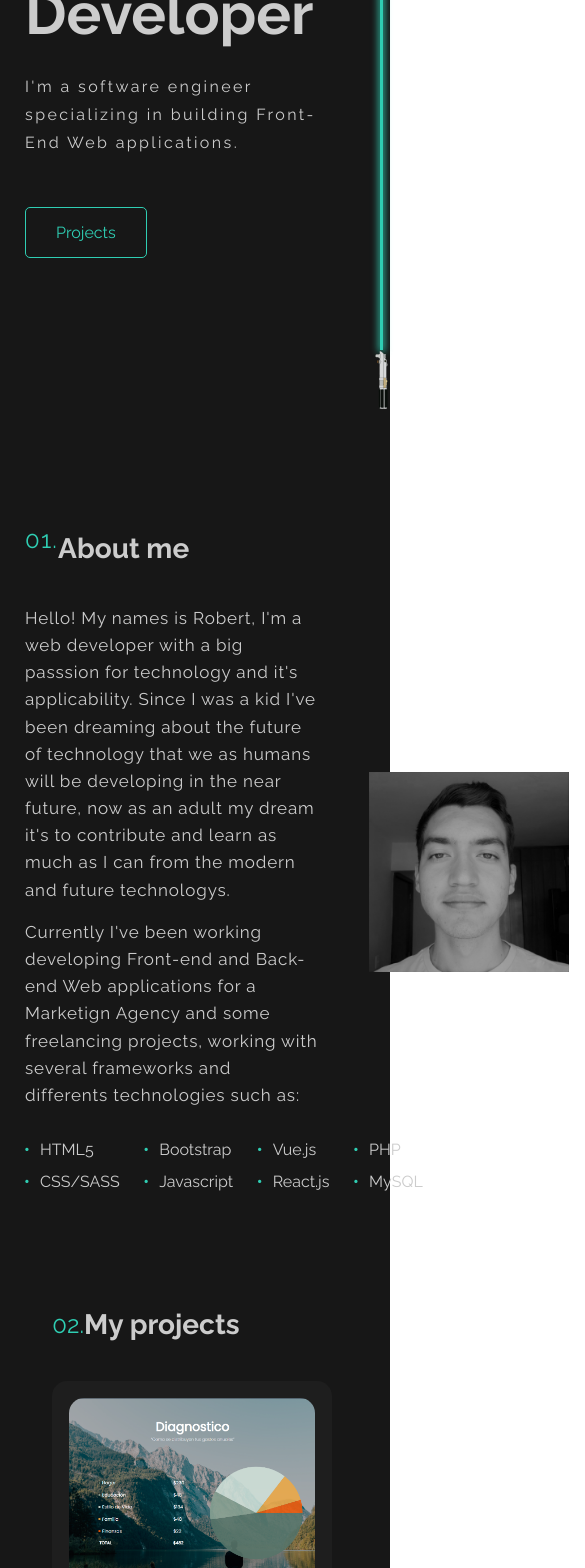
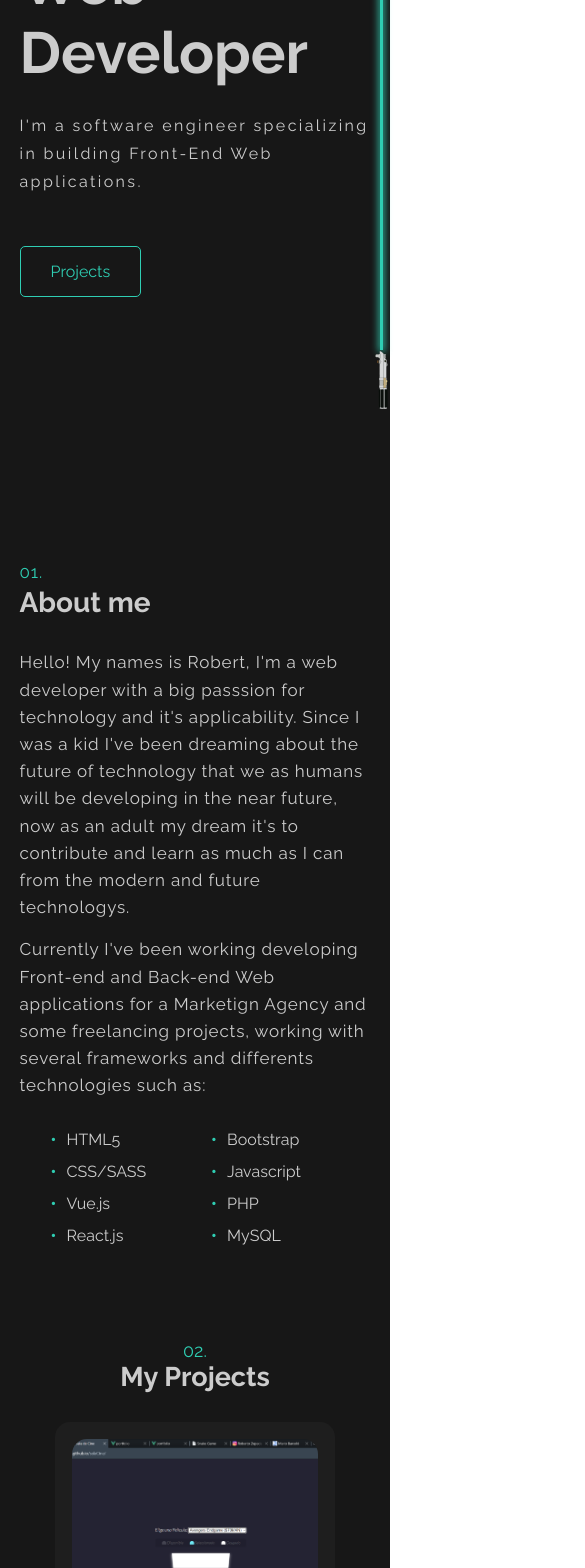
Before and after one commit to robertozh29/Portfolio, a Vue app: page / in a window 390 px wide. Shown: the part 432-2000 px from the top of the page, 585 px wide, since content can reach past the window. Built offline with nearby package versions, Linux system fonts and the light colour scheme.

Commit message:
responsive design

```diff
--- a/src/App.vue
+++ b/src/App.vue
@@ -1,60 +1,54 @@
 <template>
-  <Navbar />
-  <div class="content">
-    <Header />
-    <About />
-    <div class="projects" id="projects">
-      <span><p>02.</p><h2>My projects</h2></span>
-      <Project
-        :name="'Perfilador'"
-        :link="'http://perfilador.telescopiomx.com'"
-        :tech="['vue', 'php']"
-      />
-      <Project
-        :name="'Snake_Game'"
-        :link="'https://robertozh29.github.io/snakegame/V2'"
-        :tech="['html','css', 'js']"
-      />
-      <Project
-        :name="'Movie_Theater'"
-        :link="'https://robertozh29.github.io/salaCine/'"
-        :tech="['html','css', 'js']"
-      />
+  <div class="app">
+
+    <!--Layout-->
+    <Navbar />
+    <Social />
+    <Lightsaber />
+    <!--End Layout-->
+    <div class="content">
+      <Header />
+      <About />
+      <Projects />
+      <Contact />
     </div>
 
-    <Contact />
-
   </div>
-  <Social />
-  <Lightsaber />
 </template>
 
 <script>
+// Layout
 import Navbar from './components/Navbar.vue'
+import Social from './components/Social.vue'
+import Lightsaber from './components/Lightsaber.vue'
+
+// Content
 import Header from './components/Header.vue'
 import About from './components/About.vue'
-import Project from './components/Project.vue'
-import Lightsaber from './components/Lightsaber.vue'
-import Social from './components/Social.vue'
+import Projects from './components/Projects.vue'
 import Contact from './components/Contact.vue'
+//
+
+
 
 export default {
   name: 'App',
   components: {
     Navbar,
+    Lightsaber,
+    Social,
     Header,
     About,
-    Lightsaber,
-    Social,
-    Project,
+    Projects,
     Contact
   }
 }
 </script>
 
 <style>
-#app {
-  /*font-family: monospace;*/
+.app{
+  width: 100vw;
+  min-height: 100vh;
   font-family: 'Raleway';
   -webkit-font-smoothing: antialiased;
   color: #cccccc;
@@ -69,46 +63,26 @@ export default {
 }
 
 .content{
-  padding: 10vh 20vh;
+  padding: 0 30vh;
   display: flex;
   flex-direction: column;
   flex-wrap: wrap;
-  align-content: flex-start;
 }
 
 .header{
-  min-height: 100vh;
+  min-height: 110vh;
 }
 
 .about{
   min-height: 100vh;
-  margin: 0 7vw;
 }
 
 .projects{
   min-height: 100vh;
-  display: flex;
-  flex-wrap: wrap;
-  justify-content: space-between;
-  align-content: center;
-  margin: 0 7vw;
 }
 
-.projects span{
-    display: flex;
-    align-items: center;
-    justify-content: flex-start;
-    margin-bottom: 40px;
-    width: 100%;
-}
-
-.projects span h2{
-    font-size: 28px;
-}
-
-.projects span p{
-    color: #2fceb3;
-    font-size: 24px;
+.contact{
+  min-height: 100vh;
 }
 
 .social{
@@ -124,21 +98,16 @@ export default {
 }
 
 @media screen and (max-width: 800px){
+    .app{
+      width: 100%;
+    }
     .social{
       display: none;
     }
     .content{
-      padding: 25px;
-      padding-right: 50px;
+      padding: 0 5%;
     }
-    .content .about{
-      height: max-content;
-    }
-    .content .projects{
-      height: max-content;
-      justify-content: initial;
-      align-items: initial;
-    }
+
     .lightsaber{
     bottom: 2.5px;
     right: -5px;
--- a/src/components/About.vue
+++ b/src/components/About.vue
@@ -1,9 +1,10 @@
 <template>
     <div class="about" id="about">
 
+        <span class="subtitle"><p>01.</p><h2>About me</h2></span>
 
         <div class="about-me">
-                <span><p>01.</p><h2>About me</h2></span>
+
             <p>Hello! My names is Robert, I'm a web developer  with a big passsion
                 for technology and it's applicability. Since I was a kid I've been dreaming
                 about the future of technology that we as humans will be developing in the near future,
@@ -37,43 +38,44 @@
         <img src="../assets/yo.jpg" alt="">
 
     </div>
-
 </template>
 
 <style scoped>
 .about{
-    height: 90vh;
     display: flex;
     justify-content: center;
     align-items: center;
-    padding: 10vh 0;
+    align-content: center;
+    flex-wrap: wrap;
+    width: 100%;
+    height: 100%;
+}
+
+.subtitle{
+    width: 100%;
+    margin-bottom: 30px;
+    font-size: 18px;
+}
+
+.about-me{
+    width: 70%;
 }
 
 .about img{
-    width: 200px;
-    height: 200px;
-    margin: 0 50px;
-}
-
-.about-me{
-    display: flex;
-    flex-direction: column;
-    align-items: flex-start;
+    width: 20%;
+    height: auto;
+    margin: 5%;
+    border-radius: 5px;
 }
 
 .about-me p:first-of-type{
     margin-bottom: 15px;
 }
 
-span{
-    display: flex;
-    align-items: center;
-    margin-bottom: 30px;
-}
+
 
 span p{
     color: #2fceb3;
-    font-size: 24px;
 }
 
 h2{
@@ -118,8 +120,8 @@ img{
     width: 80%;
 }
 @media screen and (max-width: 800px){
-    .about{
-        margin: 0;
+    .about-me{
+        width: 100%;
     }
     .contenido{
         width:100%;
@@ -128,6 +130,20 @@ img{
         display: none;
     }
 
+    .tec{
+        flex-wrap: wrap;
+    }
+
+    .tec ul{
+        width: 40%;
+        margin: 0;
+        margin-left: 10%;
+    }
+
+    img{
+        display: none;
+    }
+
 }
 
 </style>
--- a/src/components/Contact.vue
+++ b/src/components/Contact.vue
@@ -18,27 +18,36 @@ export default {
 
 <style scoped>
 .contact{
-    height: 90vh;
     display: flex;
     flex-direction: column;
     justify-content: center;
     align-items: center;
+    width: 100%;
+    height: 100%;
 }
 
 p{
     font-size: 72px;
-    font-weight: 500;
+    font-weight: 100;
+    letter-spacing: 0.13em;
 }
 
 
 .contact button{
     background: transparent;
     box-shadow: none;
-    margin-top: 15px;
+    margin-top: 30px;
     padding: 15px 30px;
     border: 1px solid #2fceb3;
     border-radius: 5px;
     color: #2fceb3;
     cursor: pointer;
 }
+
+
+@media only screen and (max-width: 800px){
+    .contact p{
+        font-size: 2.5rem;
+    }
+}
 </style>
--- a/src/components/Header.vue
+++ b/src/components/Header.vue
@@ -27,9 +27,8 @@ export default {
     flex-direction: column;
     justify-content: center;
     align-items: flex-start;
-    margin: 0 5vw;
-    height: 90vh;
-    padding-bottom: 5vh;
+    height:100%;
+    width: 100%;
 }
 
 h1{ font-size: 68px;  color:#FFF;}
--- /dev/null
+++ b/src/components/Projects.vue
@@ -0,0 +1,70 @@
+<template>
+    <div class="projects" id="projects">
+        <span class="subtitle"><p>02.</p><h2>My Projects</h2></span>
+        <div class="projects-container">
+            <Project
+                :name="'Movie_Theater'"
+                :link="'https://robertozh29.github.io/salaCine/'"
+                :tech="['html','css', 'js']"
+            />
+            <Project
+                :name="'Perfilador'"
+                :link="'http://perfilador.telescopiomx.com'"
+                :tech="['vue']"
+            />
+            <Project
+                :name="'Snake_Game'"
+                :link="'https://robertozh29.github.io/snakegame/V2'"
+                :tech="['html','css', 'js']"
+            />
+        </div>
+    </div>
+</template>
+
+<script>
+import Project from './Project.vue'
+
+export default {
+    name: 'Projects',
+    components:{
+        Project
+    }
+}
+</script>
+
+<style scoped>
+.projects{
+    display: flex;
+    justify-content: center;
+    align-items: center;
+    flex-direction: column;
+    width: 100%;
+    height: 100%;
+}
+
+.subtitle{
+    width: 100%;
+    margin-bottom: 30px;
+    font-size: 18px;
+}
+
+.subtitle p{
+    color: #2fceb3;
+}
+
+.projects-container{
+    width: 100%;
+    display: flex;
+    justify-content: space-around;
+}
+
+@media only screen and (max-width: 800px){
+    .subtitle{
+        text-align: center;
+    }
+    .projects-container{
+        flex-direction: column;
+        align-items: center;
+    }
+}
+</style>
```
Lines whose indentation alone changed are shown as unchanged.
